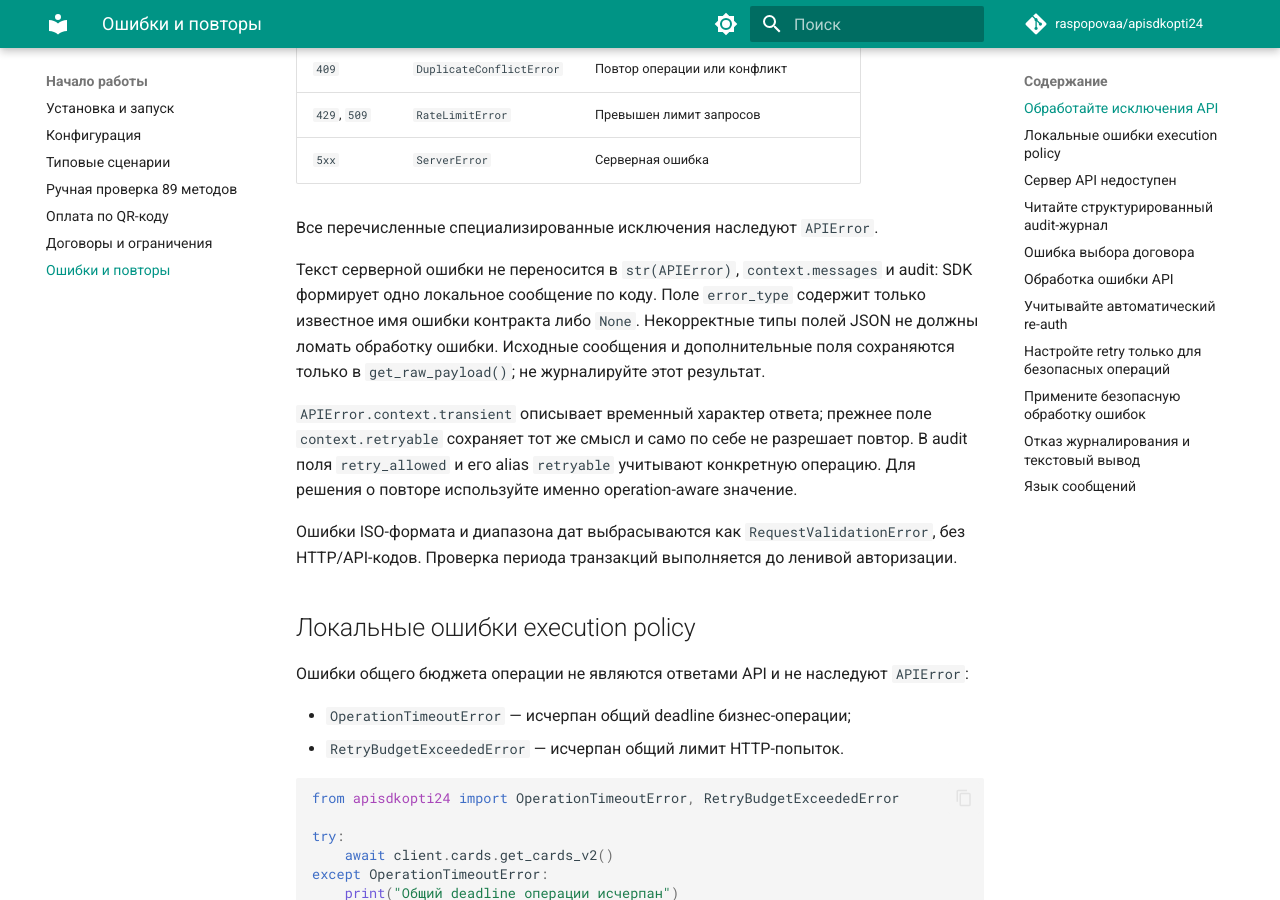
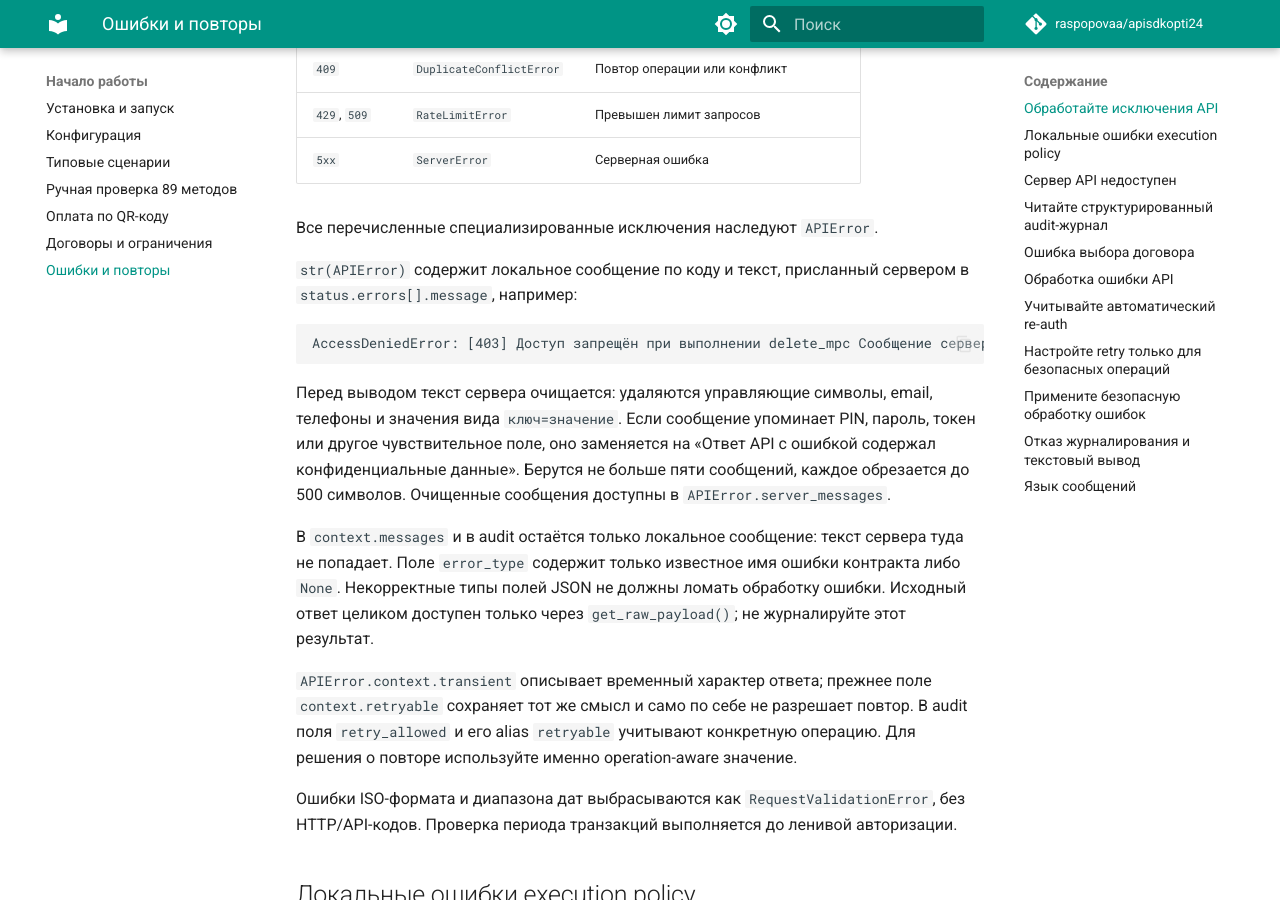
Before and after one commit to raspopovaa/apisdkopti24, an MkDocs documentation site: the page built from docs/errors.md, in a window 1280 px wide and 900 px high, scrolled down 551 px. Built offline with MkDocs 1.6.1 and Material for MkDocs 9.7.7, drawn with Linux system fonts in a browser that asks for light colours; comment, search, counter and statistics services are not loaded; the version menu is left out.

Commit message:
feat: show sanitized server error messages in APIError text
str(APIError) now includes status.errors[].message sent by the server
("Сообщение сервера: ...") next to the local message and hint. Up to
five messages are taken; control characters and ANSI sequences, email,
phones and key=value pairs are removed, messages mentioning sensitive
fields are replaced entirely, each is capped at 500 characters. The
cleaned messages are available as APIError.server_messages. Audit and
context.messages still contain only the local message.

Co-Authored-By: Claude Opus 5.5 <noreply@anthropic.com>

````diff
--- a/docs/errors.md
+++ b/docs/errors.md
@@ -21,11 +21,25 @@ SDK проверяет одновременно HTTP-статус и `payload.st
 
 Все перечисленные специализированные исключения наследуют `APIError`.
 
-Текст серверной ошибки не переносится в `str(APIError)`, `context.messages` и
-audit: SDK формирует одно локальное сообщение по коду. Поле `error_type`
-содержит только известное имя ошибки контракта либо `None`. Некорректные типы
-полей JSON не должны ломать обработку ошибки. Исходные сообщения и дополнительные
-поля сохраняются только в `get_raw_payload()`; не журналируйте этот результат.
+`str(APIError)` содержит локальное сообщение по коду и текст, присланный
+сервером в `status.errors[].message`, например:
+
+```text
+AccessDeniedError: [403] Доступ запрещён при выполнении delete_mpc Сообщение сервера: Невозможно деактивировать МПК. Подсказка: …
+```
+
+Перед выводом текст сервера очищается: удаляются управляющие символы, email,
+телефоны и значения вида `ключ=значение`. Если сообщение упоминает PIN, пароль,
+токен или другое чувствительное поле, оно заменяется на «Ответ API с ошибкой
+содержал конфиденциальные данные». Берутся не больше пяти сообщений, каждое
+обрезается до 500 символов. Очищенные сообщения доступны в
+`APIError.server_messages`.
+
+В `context.messages` и в audit остаётся только локальное сообщение: текст
+сервера туда не попадает. Поле `error_type` содержит только известное имя ошибки
+контракта либо `None`. Некорректные типы полей JSON не должны ломать обработку
+ошибки. Исходный ответ целиком доступен только через `get_raw_payload()`; не
+журналируйте этот результат.
 
 `APIError.context.transient` описывает временный характер ответа; прежнее поле
 `context.retryable` сохраняет тот же смысл и само по себе не разрешает повтор.
````
Also changed, not shown: CHANGELOG.md (+11 -0 lines), README.md (+3 -2 lines), docs/security.md (+3 -1 lines), 2 other files.
